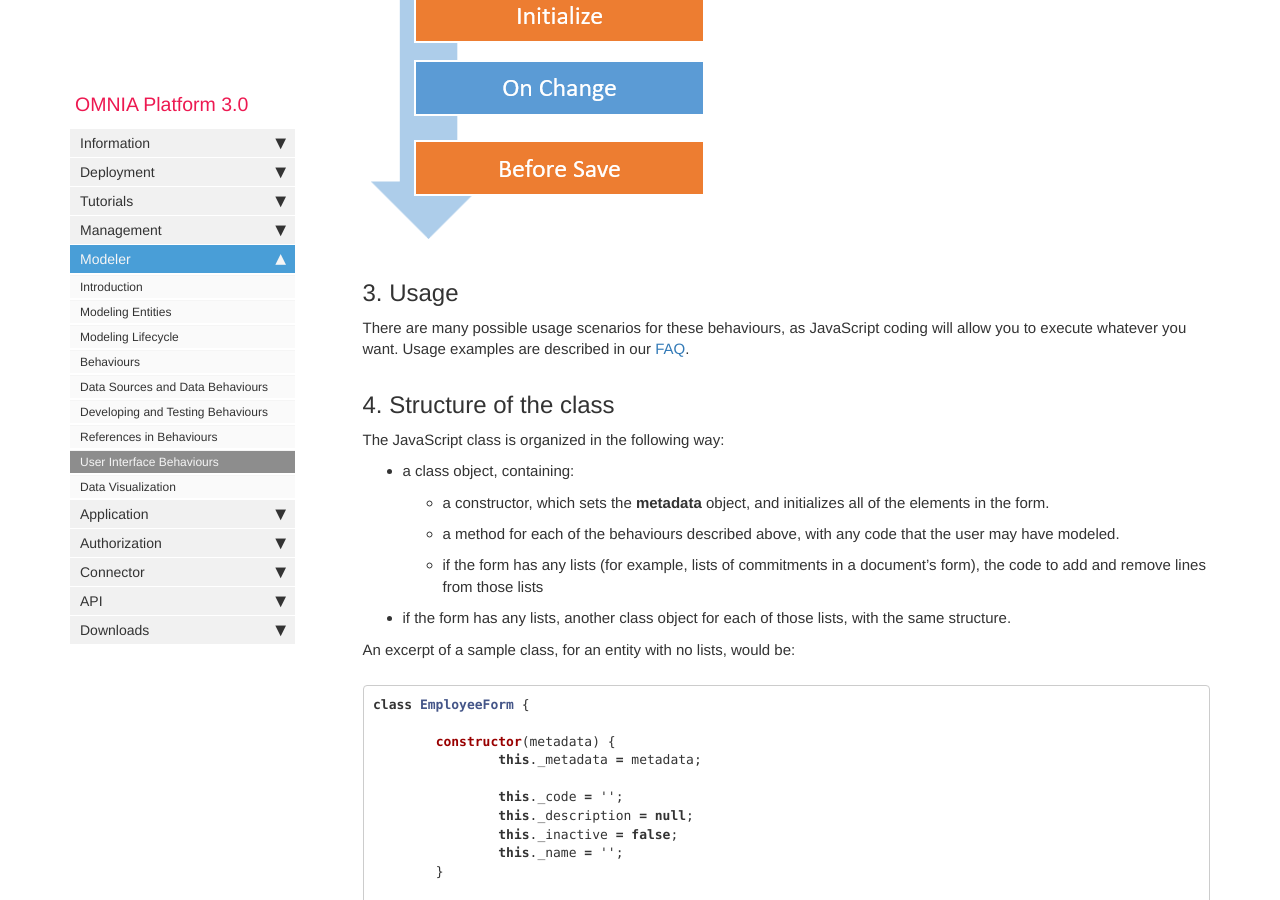
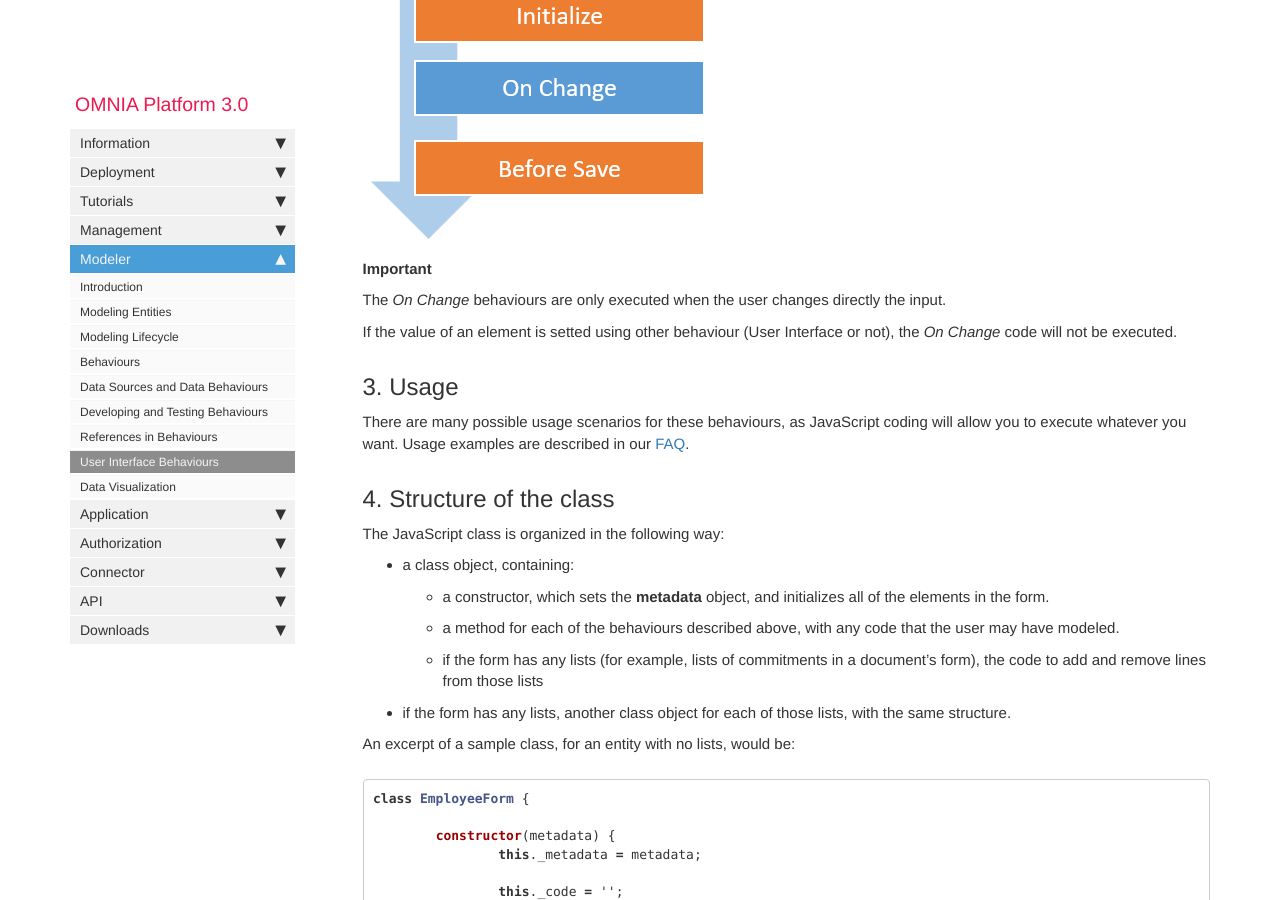
Before and after one commit to daniel8lopes/omnia3, a Jekyll site: the page built from docs/pages/omnia3/Modeler/omnia3_modeler_uibehaviours.md, in a window 1280 px wide and 900 px high, scrolled down 1077 px. Built offline with Jekyll 4.4.1, drawn with Linux system fonts in a browser that asks for light colours; nearby versions of some CDN libraries; comment, search, counter and statistics services are not loaded.

Commit message:
Add note about the onChange behaviours execution

```diff
--- a/docs/pages/omnia3/Modeler/omnia3_modeler_uibehaviours.md
+++ b/docs/pages/omnia3/Modeler/omnia3_modeler_uibehaviours.md
@@ -32,6 +32,13 @@ There are currently three different execution moments for UI behaviours, which f
 - **Before Save**: Executes when an entity is saved.
 
 ![The behaviour execution lifecycle](images\modeler\UIBehaviourLifecycle.png)
+
+**Important**
+
+The *On Change* behaviours are only executed when the user changes directly the input.
+
+If the value of an element is setted using other behaviour (User Interface or not), the *On Change* code will not be executed.
+
 
 ## 3. Usage
 
```
